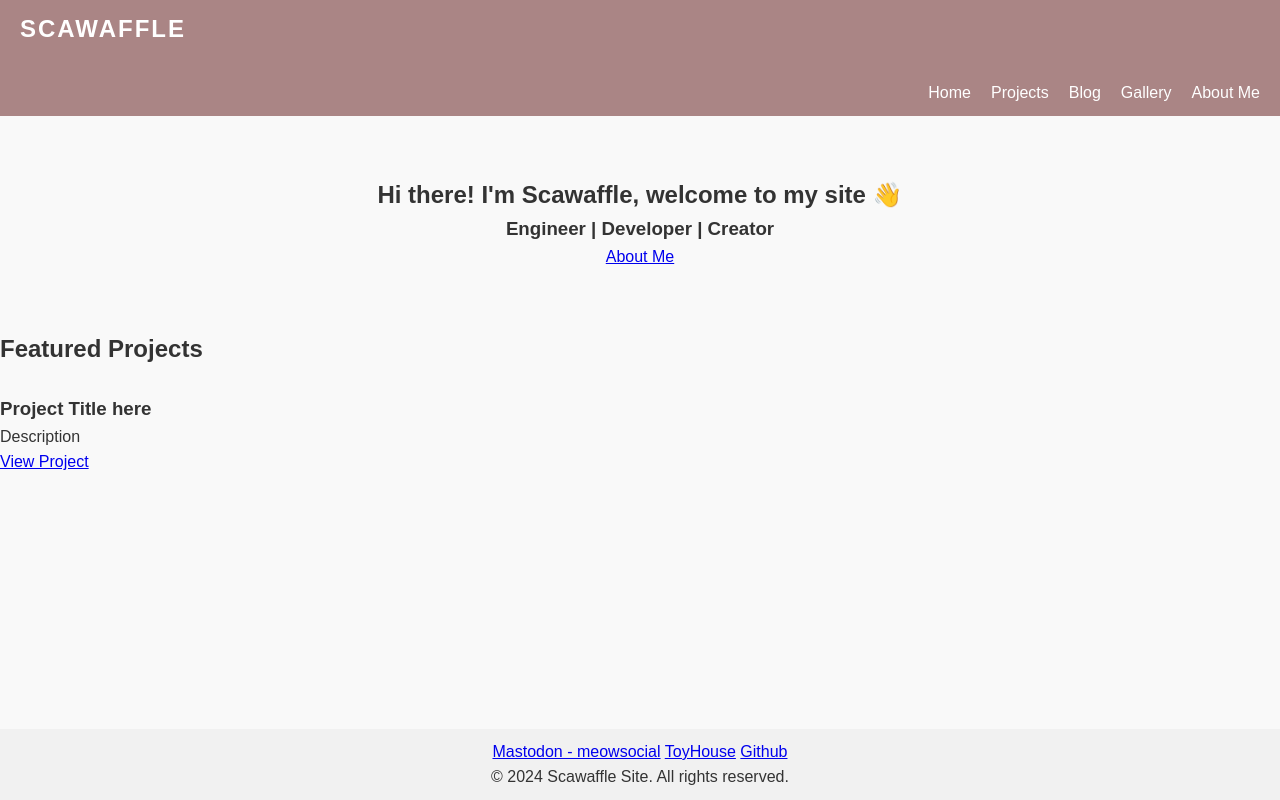
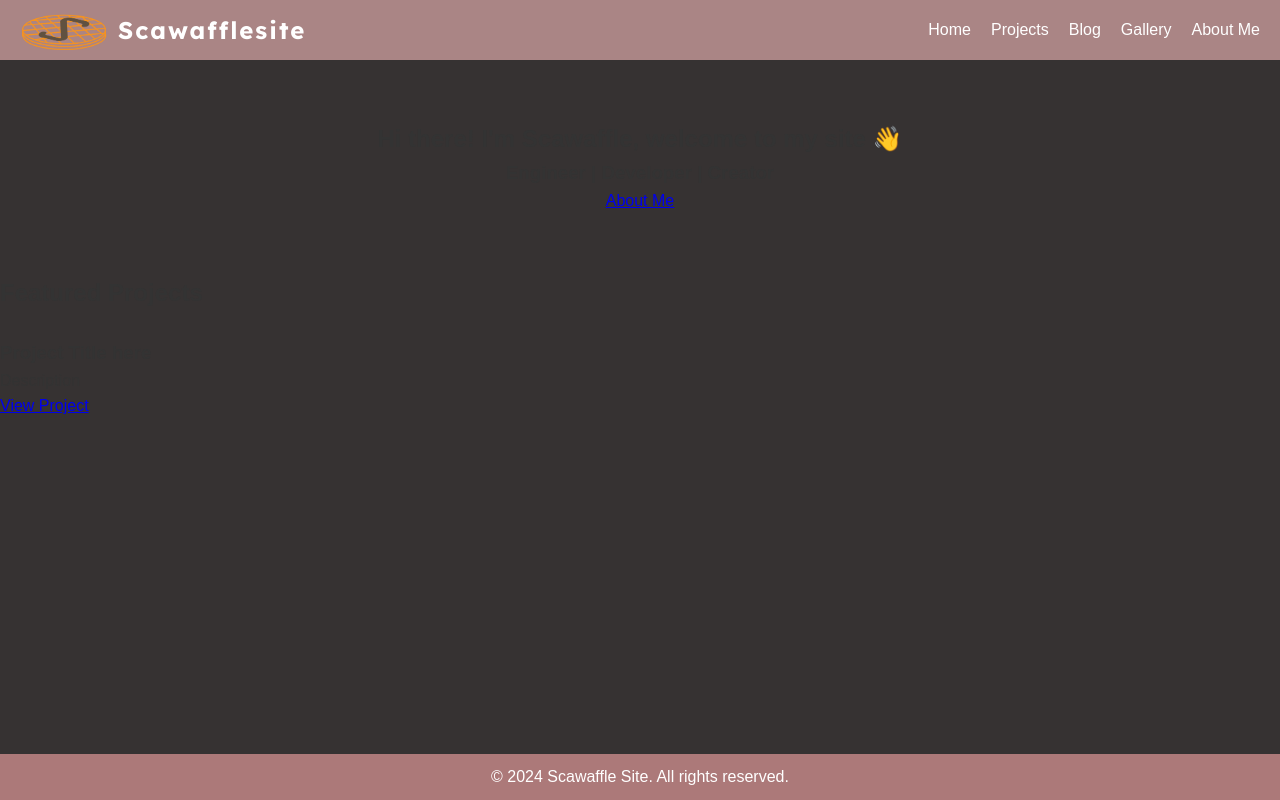
Before and after one commit to Scawaffle/scawaffle-site, a plain HTML site: page index.html in a window 1280 px wide. Drawn offline with Linux system fonts and the light colour scheme.

```diff
--- a/css/styles.css
+++ b/css/styles.css
@@ -1,4 +1,9 @@
 /* General and Reset */
+:root {
+    --primary: #7e3737;
+    --bg: #363232;
+}
+
 * {
     margin: 0;
     padding: 0;
@@ -13,7 +18,7 @@ body {
     font-family: "Poppins", sans-serif;
     line-height: 1.6;
     color: #333;
-    background-color: #f9f9f9;
+    background-color: var(--bg);
     display: flex; /* Use flexbox for body */
     flex-direction: column; /* Arrange children in a column */
 }
@@ -25,11 +30,30 @@ header {
 }
 
 header .logo-title {
+    font-family: 'Lexend Deca';
     color: #ffffff;
     font-size: 1.5rem;
     font-weight: bold;
-    text-transform: uppercase;
+    text-transform: initial;
     letter-spacing: 2px;
+}
+
+header nav {
+    display: flex;
+    flex-wrap: wrap;
+    align-items: center;
+    justify-content: space-between;
+    gap: 20px;
+}
+
+.logo-container {
+    display: flex;
+    align-items: center;
+}
+
+.site-logo {
+    height: 40px;
+    margin-right: 10px;
 }
 
 header nav ul {
@@ -37,7 +61,6 @@ header nav ul {
     display: flex;
     justify-content: flex-end;
     gap: 20px;
-    margin-top: 2rem;
     color: rgb(233, 211, 185);
 }
 
@@ -49,7 +72,7 @@ header nav ul li a {
 
 header nav ul li a:hover {
     text-decoration: underline;
-    color: #4caf50;
+    color: var(--primary);
 }
 
 /* Hero Section */
@@ -66,7 +89,11 @@ main {
 
 /* Footer */
 footer {
-    background-color: #f1f1f1; /* Optional: Add a background color to the footer */
+    background-color: #ac7979; /* Optional: Add a background color to the footer */
     padding: 10px; /* Optional: Add some padding */
     text-align: center; /* Optional: Center the text */
 }
+
+footer p {
+    color: #fff;
+}
--- a/index.html
+++ b/index.html
@@ -3,15 +3,28 @@
 <head>
     <meta charset="UTF-8">
     <meta name="viewport" content="width=device-width, initial-scale=1.0">
-    <title>Scawaffle</title>
+    <title>Scawafflesite - Home</title>
+
+    <!-- My Style -->
+
     <link rel="stylesheet" href="css/styles.css">
+
+    <!-- Fonts -->
+    <link rel="preconnect" href="https://fonts.googleapis.com">
+    <link rel="preconnect" href="https://fonts.gstatic.com" crossorigin>
+    <link href="https://fonts.googleapis.com/css2?family=Lexend+Deca:wght@100..900&display=swap" rel="stylesheet">
+
+    <!-- Scripts-->
     <script src="script/script.js" defer></script>
 
 </head>
 <body>
     <header>
     <nav>
-        <div class="logo-title">Scawaffle</div>
+        <div class="logo-container">
+            <img src="/assets/images/logo.png" alt="scawaffle logo" class="site-logo">
+            <div class="logo-title">Scawafflesite</div>
+        </div>
         <ul>
             <li><a href="index.html">Home</a></li>
             <li><a href="projects.html">Projects</a></li>
@@ -45,11 +58,6 @@
     </main>
 
     <footer>
-        <div class="social-links">
-            <a href="#" target="_blank">Mastodon - meowsocial</a>
-            <a href="#" target="_blank">ToyHouse</a>
-            <a href="#" target="_blank">Github</a>
-        </div>
         <p>© 2024 Scawaffle Site. All rights reserved.</p>
     </footer>
 </body>
```
Also changed, not shown: assets/images/logo.png (added).
